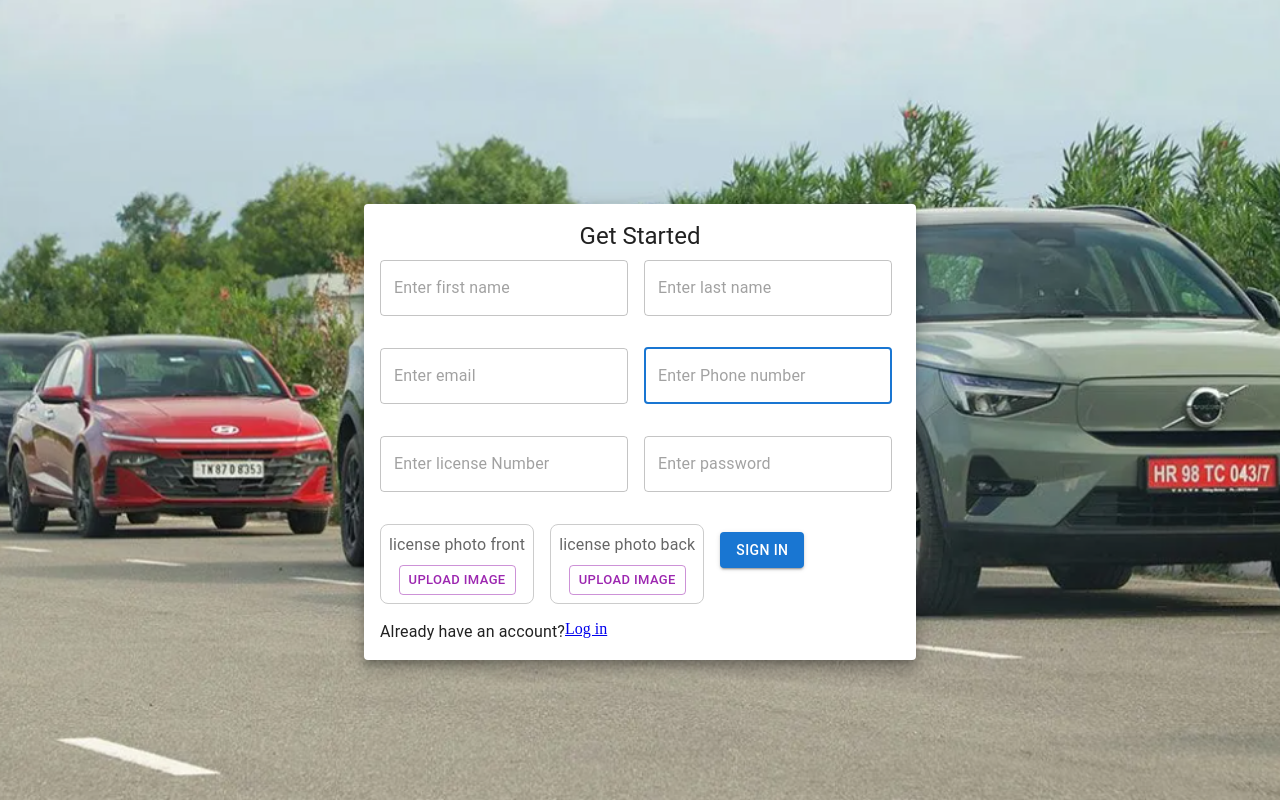
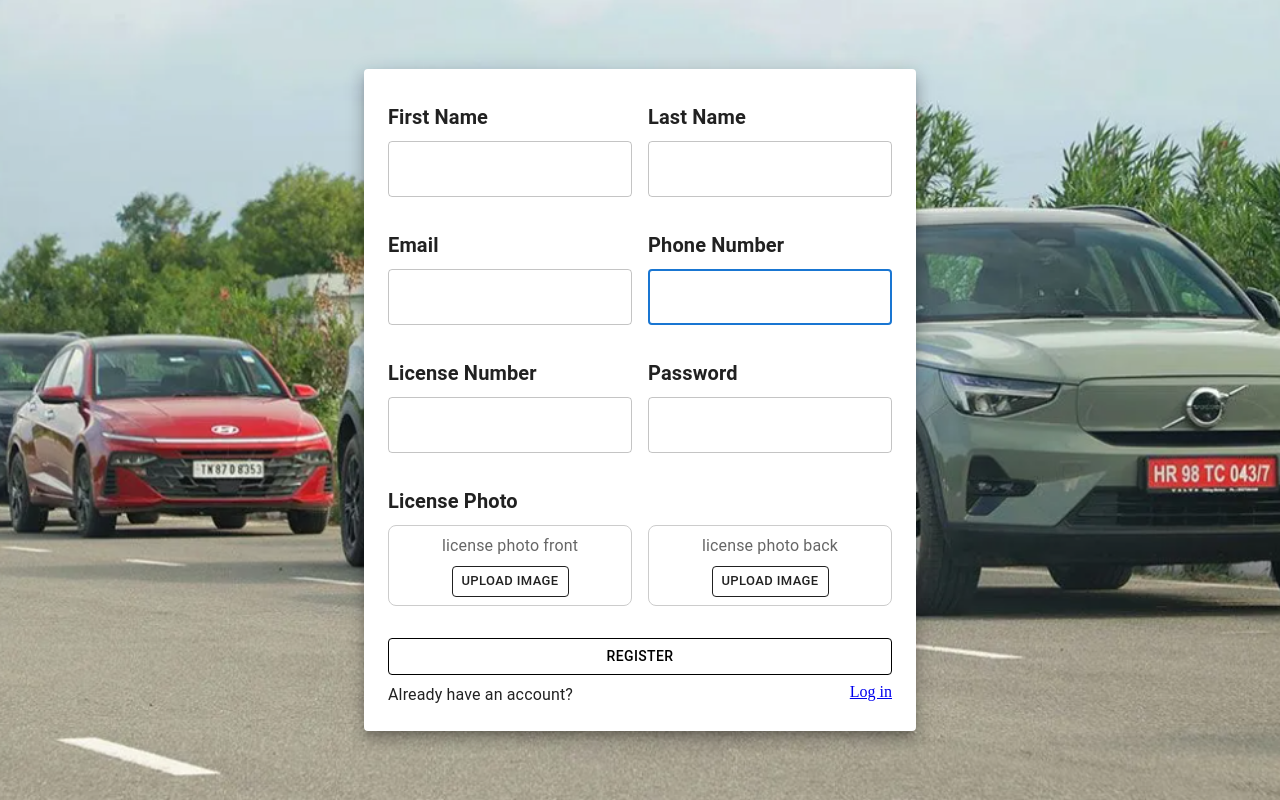
Before and after one commit to SujenGDS/autox, a React app in the folder frontend/: page /sujen-register in a window 1280 px wide. Built offline with nearby package versions, Linux system fonts and the light colour scheme; the HTML template or start-up script is replaced by a standard one.

Commit message:
frontend

```diff
--- a/frontend/src/components/ImageUpload.jsx
+++ b/frontend/src/components/ImageUpload.jsx
@@ -40,8 +40,14 @@ const ImageUpload = ({ label }) => {
       <Button
         variant="outlined"
         component="label"
-        color="secondary"
+        color="black"
         size="small"
+        sx={{
+          "&:hover": {
+            backgroundColor: "black",
+            color: "white",
+          },
+        }}
       >
         Upload Image
         <input
--- a/frontend/src/pages/Login.jsx
+++ b/frontend/src/pages/Login.jsx
@@ -48,22 +48,33 @@ const Login = () => {
   };
 
   return (
-    <Container maxWidth="xs">
-      <Paper elevation={10} sx={{ marginTop: 8, padding: 2 }}>
-        {/* <Avatar
+    <Box
       sx={{
-            mx: "auto",
-            bgcolor: "grey",
-            textAlign: "center",
-            mb: 1,
+        position: "absolute",
+        height: "100vh",
+        width: "100%",
+        backgroundImage: "url('/images/background-image.png')",
+        backgroundSize: "cover",
+        backgroundPosition: "center",
+        backgroundRepeat: "no-repeat",
+        display: "flex",
+        justifyContent: "center",
+        alignItems: "center",
+
+        // filter: "blur(5px)",
       }}
     >
-          <LockOutlinedIcon />
-        </Avatar> */}
+      <Container maxWidth="sm">
+        <Paper elevation={10} sx={{ padding: 2 }}>
           <Typography component="h1" variant="h5" sx={{ textAlign: "center" }}>
             Log in
           </Typography>
-        <Box component="form" onSubmit={handleSubmit} noValidate sx={{ mt: 1 }}>
+          <Box
+            component="form"
+            onSubmit={handleSubmit}
+            noValidate
+            sx={{ mt: 1 }}
+          >
             <TextField
               name="email"
               placeholder="Enter email"
@@ -84,7 +95,20 @@ const Login = () => {
               sx={{ mb: 2 }}
             />
 
-          <Button type="submit" variant="contained" fullWidth sx={{ mt: 1 }}>
+            <Button
+              type="submit"
+              variant="outlined"
+              fullWidth
+              sx={{
+                mt: 1,
+                color: "black",
+                borderColor: "black",
+                "&:hover": {
+                  backgroundColor: "black",
+                  color: "white",
+                },
+              }}
+            >
               Sign in
             </Button>
           </Box>
@@ -95,37 +119,8 @@ const Login = () => {
         </Paper>
         <ToastContainer />
       </Container>
+    </Box>
   );
 };
 
 export default Login;
-
-// <div>
-//   <div>
-//     <form onSubmit={handleSubmit}>
-//       <div>
-//         <label htmlFor="email">Email</label>
-//         <input
-//           type="email"
-//           placeholder="Enter Email"
-//           name="email"
-//           onChange={handleChanges}
-//         ></input>
-//       </div>
-//       <div>
-//         <label htmlFor="password">Password</label>
-//         <input
-//           type="password"
-//           placeholder="Enter Password"
-//           name="password"
-//           onChange={handleChanges}
-//         ></input>
-//       </div>
-//       <button>Submit</button>
-//     </form>
-//     <div>
-//       <p>Don't have an account</p>
-//       <Link to="/sujen-register">Sign up</Link>
-//     </div>
-//   </div>
-// </div>
--- a/frontend/src/pages/Register.jsx
+++ b/frontend/src/pages/Register.jsx
@@ -55,9 +55,11 @@ const Register = () => {
       console.log(err.message);
     }
   };
+
   return (
     <Box
       sx={{
+        position: "absolute",
         height: "100vh",
         width: "100%",
         backgroundImage: "url('/images/background-image.png')",
@@ -67,16 +69,24 @@ const Register = () => {
         display: "flex",
         justifyContent: "center",
         alignItems: "center",
+
+        // filter: "blur(5px)",
       }}
     >
       <Container maxWidth="sm">
         <Paper
           elevation={10}
-          sx={{ backgroundColor: "white", marginTop: 8, padding: 2 }}
+          sx={{
+            backgroundColor: "white",
+            padding: 2,
+            justifyContent: "center",
+            alignItems: "center",
+            padding: 3,
+          }}
         >
-          <Typography component="h1" variant="h5" sx={{ textAlign: "center" }}>
+          {/* <Typography component="h1" variant="h5" sx={{ textAlign: "center" }}>
             Get Started
-          </Typography>
+          </Typography> */}
 
           <Box
             component="form"
@@ -85,10 +95,35 @@ const Register = () => {
             sx={{ mt: 1 }}
           >
             <Grid2 container spacing={2}>
-              <Grid2 item xs={12} sm={6}>
+              <Grid2 size={6}>
+                <Typography
+                  variant="h6"
+                  sx={{
+                    mb: 1,
+                    fontWeight: "bold",
+                  }}
+                >
+                  First Name
+                </Typography>
                 <TextField
                   name="firstName"
-                  placeholder="Enter first name"
+                  // placeholder="Enter first name"
+                  onChange={handleChanges}
+                  fullWidth
+                  required
+                  autoFocus
+                  sx={{ mb: 1 }}
+                />
+              </Grid2>
+
+              <Grid2 item size={6}>
+                <Typography variant="h6" sx={{ mb: 1, fontWeight: "bold" }}>
+                  Last Name
+                </Typography>
+
+                <TextField
+                  name="lastName"
+                  // placeholder="Enter last name"
                   onChange={handleChanges}
                   fullWidth
                   required
@@ -97,10 +132,14 @@ const Register = () => {
                 />
               </Grid2>
 
-              <Grid2 item xs={12} sm={7}>
+              <Grid2 item size={6}>
+                <Typography variant="h6" sx={{ mb: 1, fontWeight: "bold" }}>
+                  Email
+                </Typography>
+
                 <TextField
-                  name="lastName"
-                  placeholder="Enter last name"
+                  name="email"
+                  // placeholder="Enter email"
                   onChange={handleChanges}
                   fullWidth
                   required
@@ -109,10 +148,13 @@ const Register = () => {
                 />
               </Grid2>
 
-              <Grid2 item xs={12} sm={6}>
+              <Grid2 item size={6}>
+                <Typography variant="h6" sx={{ mb: 1, fontWeight: "bold" }}>
+                  Phone Number
+                </Typography>
                 <TextField
-                  name="email"
-                  placeholder="Enter email"
+                  name="phoneNumber"
+                  // placeholder="Enter Phone number"
                   onChange={handleChanges}
                   fullWidth
                   required
@@ -121,22 +163,13 @@ const Register = () => {
                 />
               </Grid2>
 
-              <Grid2 item xs={12} sm={6}>
-                <TextField
-                  name="phoneNumber"
-                  placeholder="Enter Phone number"
-                  onChange={handleChanges}
-                  fullWidth
-                  required
-                  autoFocus
-                  sx={{ mb: 2 }}
-                />
-              </Grid2>
-
-              <Grid2 item xs={12} sm={6}>
+              <Grid2 item size={6}>
+                <Typography variant="h6" sx={{ mb: 1, fontWeight: "bold" }}>
+                  License Number
+                </Typography>
                 <TextField
                   name="licenseNumber"
-                  placeholder="Enter license Number"
+                  // placeholder="Enter license Number"
                   onChange={handleChanges}
                   fullWidth
                   required
@@ -145,10 +178,13 @@ const Register = () => {
                 />
               </Grid2>
 
-              <Grid2 item xs={12} sm={6}>
+              <Grid2 item size={6}>
+                <Typography variant="h6" sx={{ mb: 1, fontWeight: "bold" }}>
+                  Password
+                </Typography>
                 <TextField
                   name="password"
-                  placeholder="Enter password"
+                  // placeholder="Enter password"
                   onChange={handleChanges}
                   fullWidth
                   required
@@ -157,27 +193,36 @@ const Register = () => {
                 />
               </Grid2>
 
-              <Grid2 item xs={12} sm={6}>
+              <Grid2 item size={6}>
+                <Typography variant="h6" sx={{ mb: 1, fontWeight: "bold" }}>
+                  License Photo
+                </Typography>
                 <ImageUpload label="license photo front" />
               </Grid2>
 
-              <Grid2 item xs={12} sm={6}>
+              <Grid2 item size={6} sx={{ mt: 5 }}>
                 <ImageUpload label="license photo back" />
               </Grid2>
+            </Grid2>
+            <Button
+              type="submit"
+              variant="outlined"
+              fullWidth
+              sx={{
+                mt: 4,
+                color: "black",
+                borderColor: "black",
+                "&:hover": {
+                  backgroundColor: "black",
+                  color: "white",
+                },
+              }}
+            >
+              Register
+            </Button>
+          </Box>
 
-              <Grid2 item xs={12} sm={6}>
-                <Button
-                  type="submit"
-                  variant="contained"
-                  fullWidth
-                  sx={{ mt: 1 }}
-                >
-                  Sign in
-                </Button>
-              </Grid2>
-            </Grid2>
-          </Box>
-          <Box display="flex" justifyContent="flex-start" sx={{ mt: 2 }}>
+          <Box display="flex" justifyContent="space-between" sx={{ mt: 1 }}>
             <Typography>Already have an account?</Typography>
             <Link to="/sujen-login"> Log in </Link>
           </Box>
```
Lines whose indentation alone changed are shown as unchanged.
